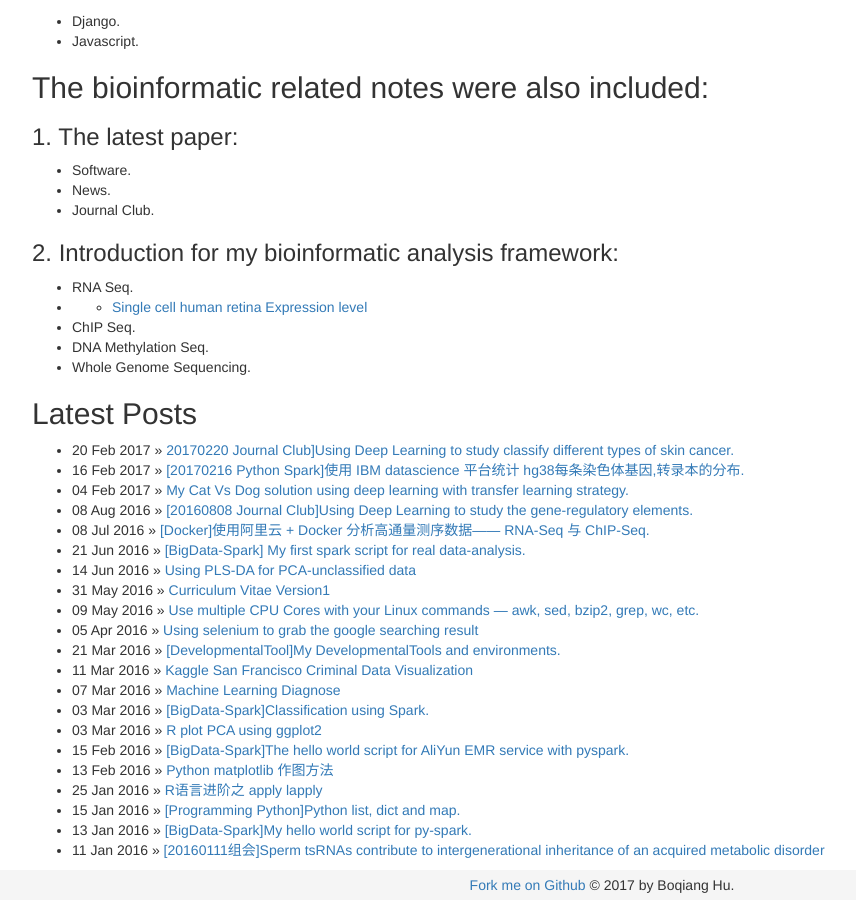
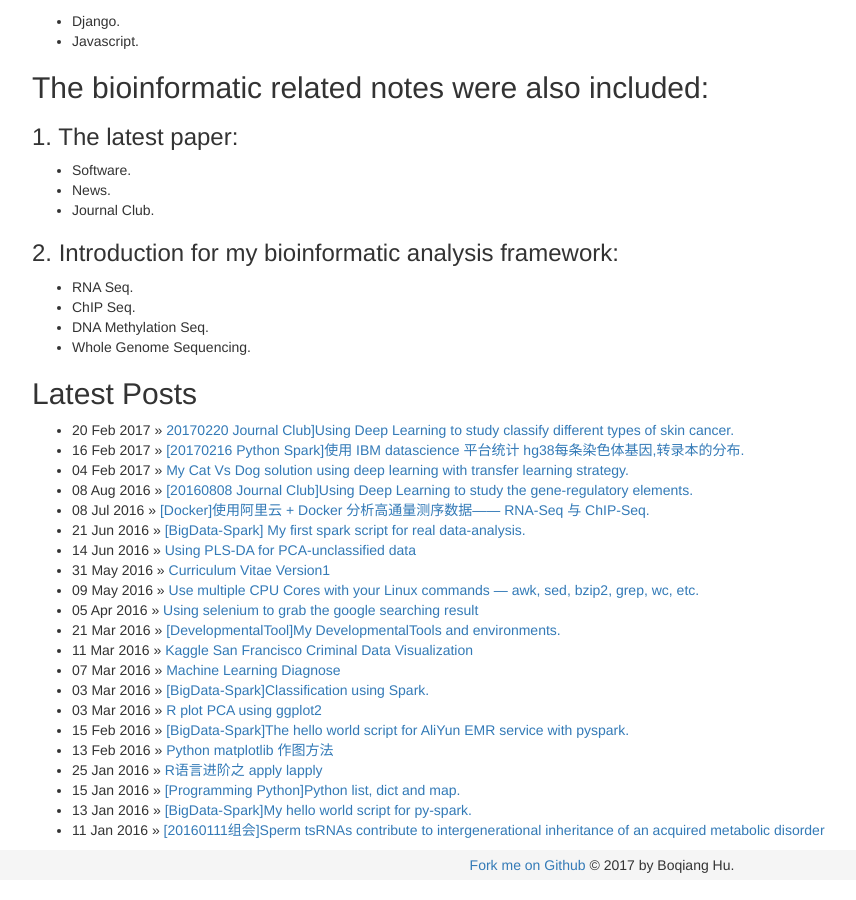
Before and after one commit to huboqiang/huboqiang.github.io, a Jekyll site: the page built from index.md, in a window 1280 px wide and 900 px high, scrolled down 626 px. Shown: the whole window, without its empty margins (38-894 px from the left). Built offline with Jekyll 4.4.1, drawn with Linux system fonts in a browser that asks for light colours.

```diff
--- a/index.md
+++ b/index.md
@@ -38,7 +38,6 @@
 
 ### 2. Introduction for my bioinformatic analysis framework:
 - RNA Seq.
-- - [Single cell human retina Expression level](http://198.13.42.241:9231/)
 - ChIP Seq.
 - DNA Methylation Seq.
 - Whole Genome Sequencing.
```
